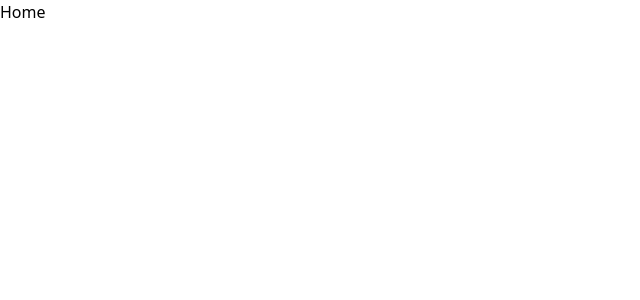
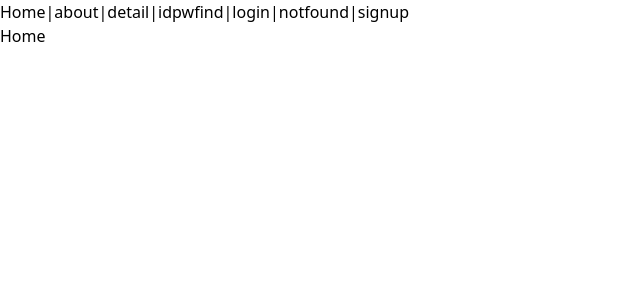
Before and after one commit to sirri1222/JUSTDOEAT, a React (Create React App) app: page /home in a window 1280 px wide. Shown: the top 300 px of the page, without its empty margins (0-640 px from the left). Built offline with nearby package versions, Linux system fonts and the light colour scheme.

Commit message:
임시 링크

```diff
--- a/src/components/Header.js
+++ b/src/components/Header.js
@@ -1,10 +1,12 @@
 import React from "react";
+import { Link } from "react-router-dom";
 const Header = () => {
   return (
     <div className="flex flex-row">
-      {/* <div className="basis-1/4">01</div>
-      <div className="basis-1/4">02</div>
-      <div className="basis-1/2">03</div> */}
+      <Link to="/home">Home</Link>|<Link to="/about">about</Link>|
+      <Link to="/detail">detail</Link>|<Link to="/idpwfind">idpwfind</Link>|
+      <Link to="/login">login</Link>|<Link to="/notfound">notfound</Link>|
+      <Link to="/signup">signup</Link>
     </div>
   );
 };
```
